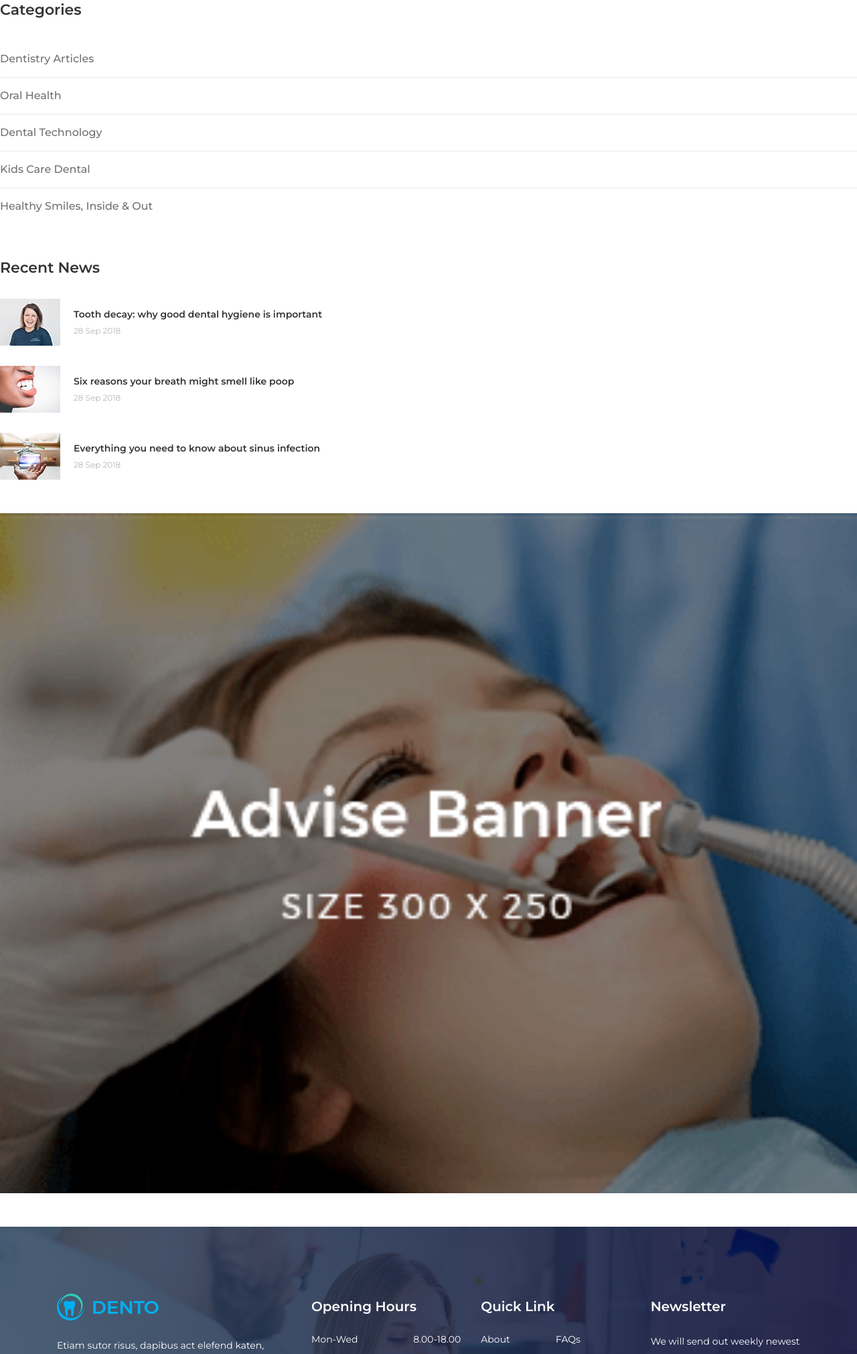
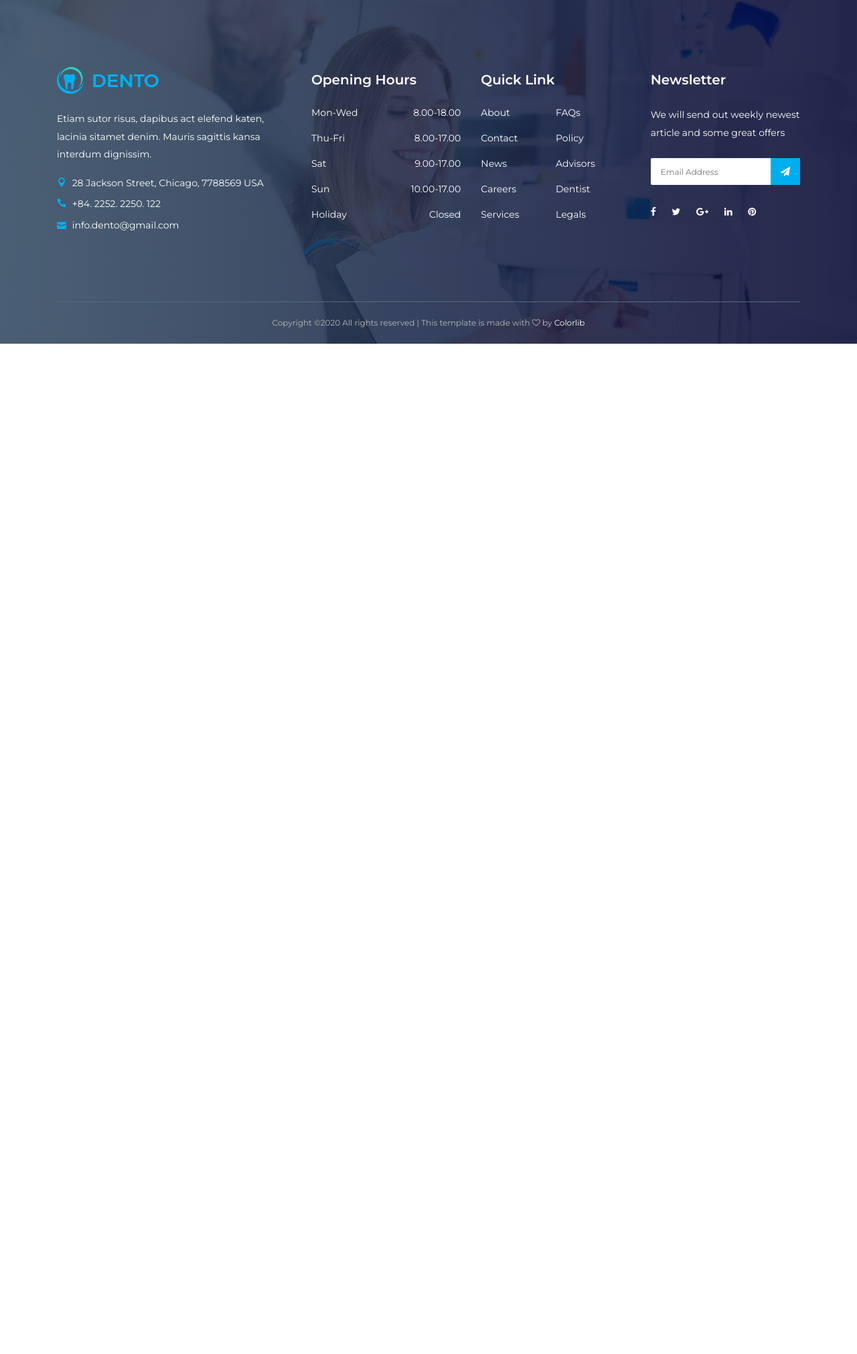
Before and after one commit to CleoMugs/dentist, a Django app: template menocare/templates/blog.html in a window 1280 px wide. Shown: the top 2021 px of the page at 67% size. After the commit the page ends 513 px from the top, so only its background shows below. Run offline with Django 3.2, Linux system fonts and the light colour scheme; the template is opened without the code that fills it, so the values that code supplies are empty.

Commit message:
redesigned blog page

```diff
--- a/menocare/templates/blog.html
+++ b/menocare/templates/blog.html
@@ -29,73 +29,6 @@
   <!-- ***** Header Area Start ***** -->
   <header class="header-area">
     <!-- Top Header Area -->
-
-
-
-
-            <!-- Single Widget Area -->
-            <div class="single-widget-area catagories-widget">
-              <h5 class="widget-title">Categories</h5>
-
-              <!-- catagories list -->
-              <ul class="catagories-list">
-                <li><a href="#">Dentistry Articles</a></li>
-                <li><a href="#">Oral Health</a></li>
-                <li><a href="#">Dental Technology</a></li>
-                <li><a href="#">Kids Care Dental</a></li>
-                <li><a href="#">Healthy Smiles, Inside &amp; Out</a></li>
-              </ul>
-            </div>
-
-            <!-- Single Widget Area -->
-            <div class="single-widget-area news-widget">
-              <h5 class="widget-title">Recent News</h5>
-
-              <!-- Single News Area -->
-              <div class="single-news-area d-flex align-items-center">
-                <div class="blog-thumbnail">
-                  <img src="./img/bg-img/21.jpg" alt="">
-                </div>
-                <div class="blog-content">
-                  <a href="#" class="post-title">Tooth decay: why good dental hygiene is important</a>
-                  <span class="post-date">28 Sep 2018</span>
-                </div>
-              </div>
-
-              <!-- Single News Area -->
-              <div class="single-news-area d-flex align-items-center">
-                <div class="blog-thumbnail">
-                  <img src="./img/bg-img/22.jpg" alt="">
-                </div>
-                <div class="blog-content">
-                  <a href="#" class="post-title">Six reasons your breath might smell like poop</a>
-                  <span class="post-date">28 Sep 2018</span>
-                </div>
-              </div>
-
-              <!-- Single News Area -->
-              <div class="single-news-area d-flex align-items-center">
-                <div class="blog-thumbnail">
-                  <img src="./img/bg-img/23.jpg" alt="">
-                </div>
-                <div class="blog-content">
-                  <a href="#" class="post-title">Everything you need to know about sinus infection</a>
-                  <span class="post-date">28 Sep 2018</span>
-                </div>
-              </div>
-            </div>
-
-            <!-- Single Widget Area -->
-            <div class="single-widget-area adds-widget">
-              <a href="#"><img class="w-100" src="./img/bg-img/adds.png" alt=""></a>
-            </div>
-
-          </div>
-        </div>
-      </div>
-    </div>
-  </section>
-  <!-- *****Blog Area End ***** -->
 
   <!-- ***** Footer Area Start ***** -->
   <footer class="footer-area bg-img bg-gradient-overlay" style="background-image: url(img/bg-img/3.jpg);">
```
